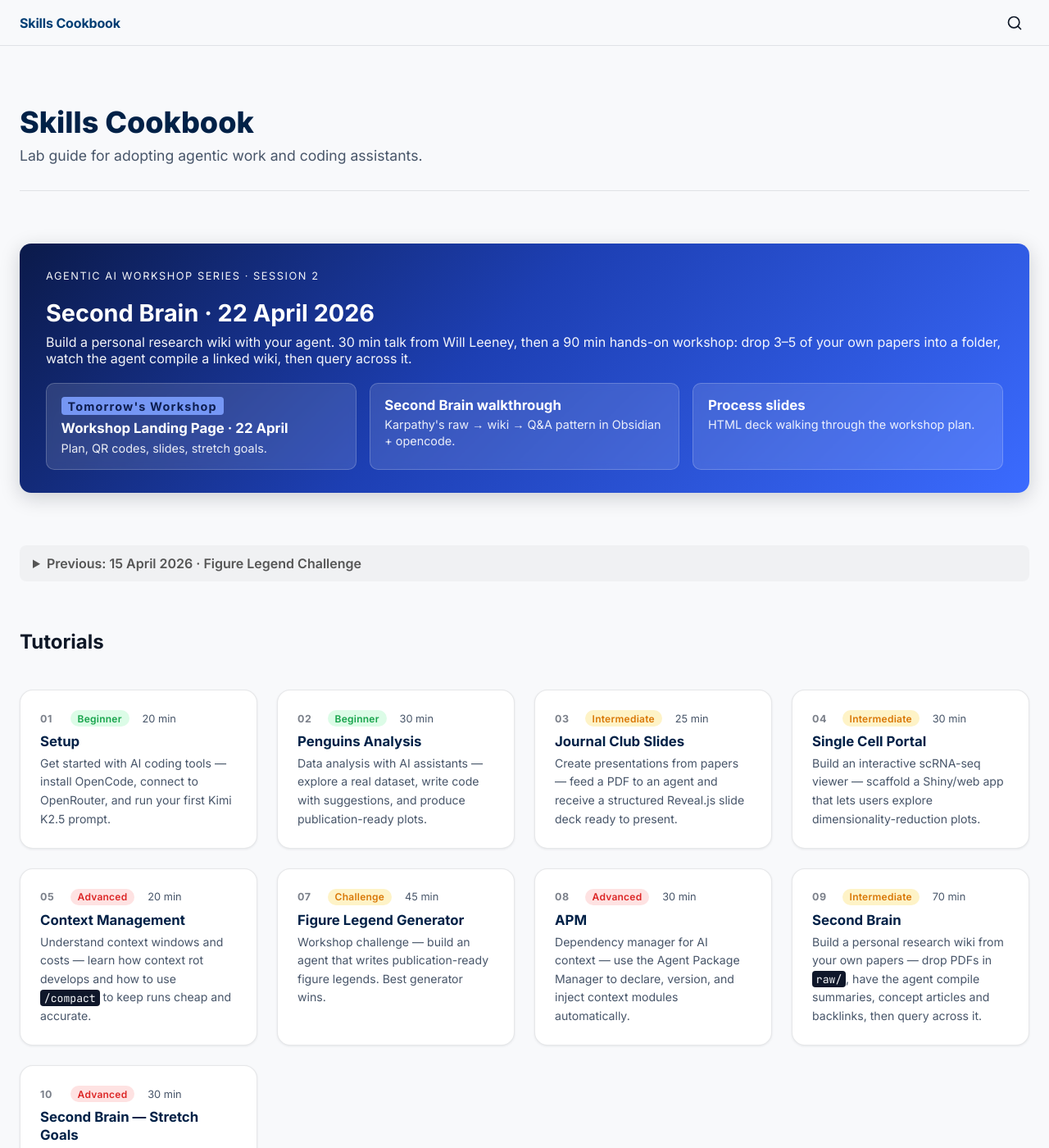
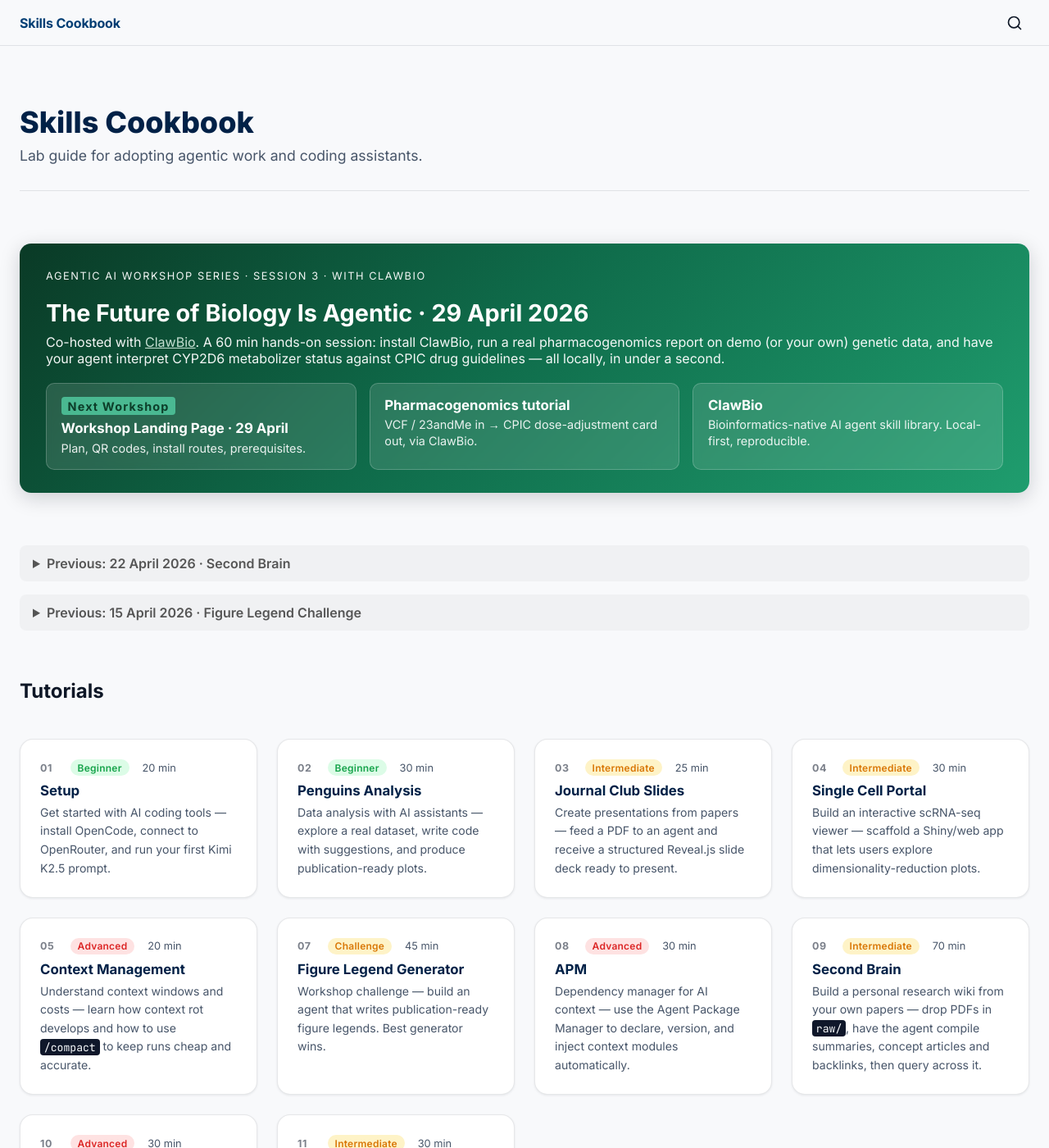
Before and after one commit to neurogenomics/agentic-life-sciences-tutorial, a Jekyll site: the page built from index.md, in a window 1280 px wide and 1400 px high. Shown: the whole window at 82% size. Built offline with Jekyll 4.4.1, drawn with Linux system fonts in a browser that asks for light colours; some of the changed text lies outside the part shown.

Commit message:
Add 29 April ClawBio workshop and pharmacogenomics tutorial
Landing page for 'The Future of Biology Is Agentic' (29 April 2026,
co-hosted with ClawBio) and a hands-on tutorial walking through ClawBio's
PharmGx skill: install, demo run, agent interpretation against CPIC
guidelines, and wrapping it as a reusable skill. Promotes the new
workshop on the homepage banner and demotes 22 April to the 'previous'
disclosure.

```diff
--- a/_data/navigation.yml
+++ b/_data/navigation.yml
@@ -23,6 +23,9 @@ sections:
       - title: Second Brain
         url: /tutorials/09-second-brain
         time: "70 min"
+      - title: Pharmacogenomics with ClawBio
+        url: /tutorials/11-pharmacogenomics
+        time: "30 min"
   - title: Advanced Workflows
     difficulty: advanced
     items:
--- a/index.md
+++ b/index.md
@@ -65,29 +65,36 @@ layout: default
   }
 </style>
 
-<section class="workshop-banner">
-  <p class="workshop-banner__eyebrow">Agentic AI Workshop Series · Session 2</p>
-  <h2>Second Brain · 22 April 2026</h2>
-  <p>Build a personal research wiki with your agent. 30 min talk from Will Leeney, then a 90 min hands-on workshop: drop 3–5 of your own papers into a folder, watch the agent compile a linked wiki, then query across it.</p>
+<section class="workshop-banner" style="background: linear-gradient(135deg, #0a3a26 0%, #0f6b4a 45%, #1f9d6e 100%);">
+  <p class="workshop-banner__eyebrow">Agentic AI Workshop Series · Session 3 · with ClawBio</p>
+  <h2>The Future of Biology Is Agentic · 29 April 2026</h2>
+  <p>Co-hosted with <a href="https://clawbio.ai" target="_blank" rel="noopener" style="color: #cfe7da; text-decoration: underline;">ClawBio</a>. A 60 min hands-on session: install ClawBio, run a real pharmacogenomics report on demo (or your own) genetic data, and have your agent interpret CYP2D6 metabolizer status against CPIC drug guidelines — all locally, in under a second.</p>
 
   <div class="workshop-banner__cards">
-    <a class="workshop-banner__card" href="./workshops/agentic-ai-neuroscience-22-april-2026/">
-      <span class="workshop-banner__featured">Tomorrow's Workshop</span>
-      <strong>Workshop Landing Page · 22 April</strong>
-      <span>Plan, QR codes, slides, stretch goals.</span>
+    <a class="workshop-banner__card" href="./workshops/the-future-of-biology-is-agentic-29-april-2026/">
+      <span class="workshop-banner__featured" style="background: #4ec39a; color: #0a3a26;">Next Workshop</span>
+      <strong>Workshop Landing Page · 29 April</strong>
+      <span>Plan, QR codes, install routes, prerequisites.</span>
     </a>
-    <a class="workshop-banner__card" href="./tutorials/09-second-brain">
-      <strong>Second Brain walkthrough</strong>
-      <span>Karpathy's raw → wiki → Q&amp;A pattern in Obsidian + opencode.</span>
+    <a class="workshop-banner__card" href="./tutorials/11-pharmacogenomics">
+      <strong>Pharmacogenomics tutorial</strong>
+      <span>VCF / 23andMe in → CPIC dose-adjustment card out, via ClawBio.</span>
     </a>
-    <a class="workshop-banner__card" href="./workshops/22-april-slides.html">
-      <strong>Process slides</strong>
-      <span>HTML deck walking through the workshop plan.</span>
+    <a class="workshop-banner__card" href="https://clawbio.ai" target="_blank" rel="noopener">
+      <strong>ClawBio</strong>
+      <span>Bioinformatics-native AI agent skill library. Local-first, reproducible.</span>
     </a>
   </div>
 </section>
 
-<details style="margin: 1.5rem 0 2.5rem; padding: 0.75rem 1rem; background: rgba(11,15,26,0.03); border-radius: 8px;">
+<details style="margin: 1.5rem 0 1rem; padding: 0.75rem 1rem; background: rgba(11,15,26,0.03); border-radius: 8px;">
+  <summary style="cursor: pointer; font-weight: 600; color: #555;">Previous: 22 April 2026 · Second Brain</summary>
+  <div style="margin-top: 0.75rem; padding-left: 0.5rem;">
+    <p><a href="./workshops/agentic-ai-neuroscience-22-april-2026/">22 April landing page</a> · <a href="./tutorials/09-second-brain">Second Brain walkthrough</a> · <a href="./workshops/22-april-slides.html">Process slides</a></p>
+  </div>
+</details>
+
+<details style="margin: 0 0 2.5rem; padding: 0.75rem 1rem; background: rgba(11,15,26,0.03); border-radius: 8px;">
   <summary style="cursor: pointer; font-weight: 600; color: #555;">Previous: 15 April 2026 · Figure Legend Challenge</summary>
   <div style="margin-top: 0.75rem; padding-left: 0.5rem;">
     <p><a href="./workshops/agentic-ai-neuroscience-2026/">15 April landing page</a> · <a href="./tutorials/08-figure-legend-challenge">Figure Legend Generator challenge</a></p>
@@ -188,6 +195,16 @@ layout: default
     <p class="tutorial-card__desc">Once your wiki works — run a linting pass, add the claude-obsidian plugin, render matplotlib figures from frontmatter, turn answers into Marp decks, vibe-code a search engine.</p>
   </a>
 
+  <a class="tutorial-card" href="./tutorials/11-pharmacogenomics">
+    <div class="tutorial-card__header">
+      <span class="tutorial-card__number">11</span>
+      <span class="difficulty-badge difficulty-badge--intermediate badge-intermediate">Intermediate</span>
+      <span class="time-estimate">30 min</span>
+    </div>
+    <h3 class="tutorial-card__title">Pharmacogenomics with ClawBio</h3>
+    <p class="tutorial-card__desc">Install ClawBio, run a pharmacogenomics report on demo (or your own) genetic data, and have your agent translate CYP2D6 metabolizer status into CPIC dose-adjustment recommendations.</p>
+  </a>
+
 </div>
 
 ## Prerequisites
```
Also changed, not shown: tutorials/11-pharmacogenomics.md (added, +149 -0 lines), workshops/the-future-of-biology-is-agentic-29-april-2026.md (added, +261 -0 lines).
